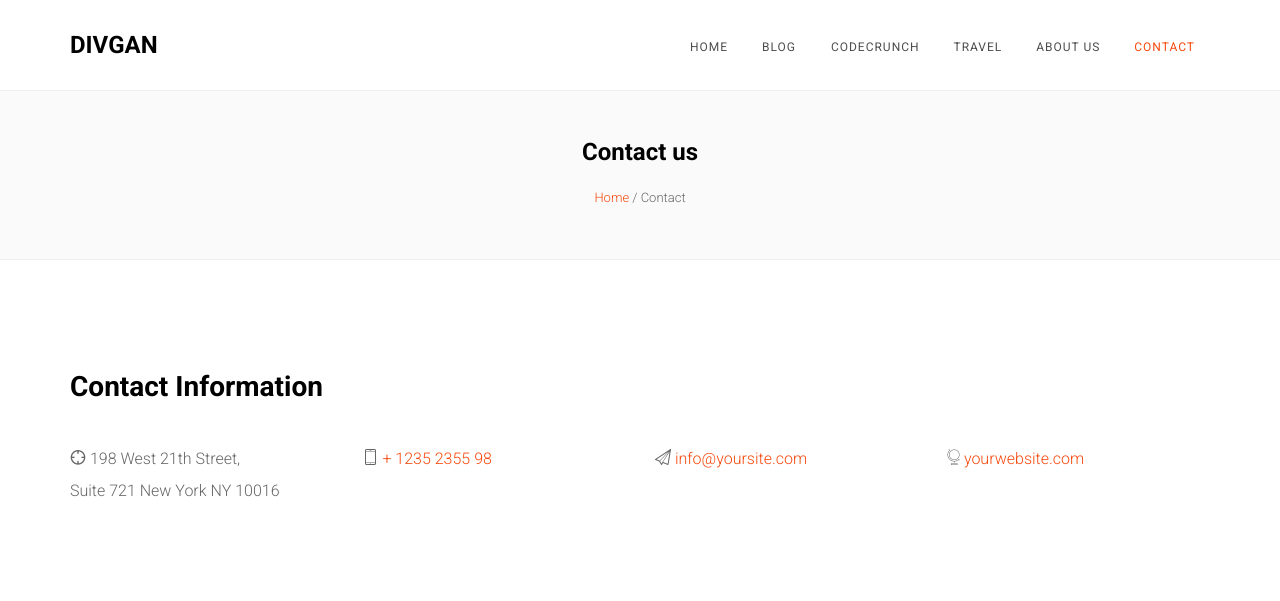
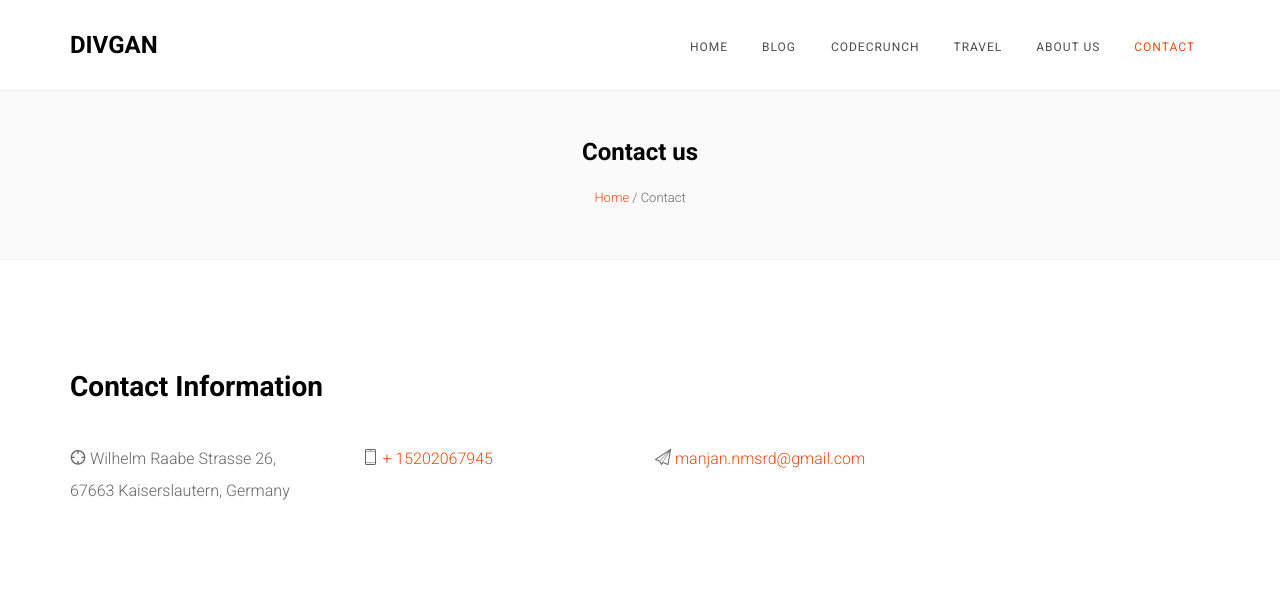
Before and after one commit to GaganGowda89/Divgan, a plain HTML site: page contact.html in a window 1280 px wide. Shown: the top 601 px of the page. Drawn offline with Linux system fonts and the light colour scheme; some packages are replaced by stand-ins of ours; no server answers; files whose address does not match are found by name; a web font is replaced by a local one.

Commit message:
update contact.html

```diff
--- a/contact.html
+++ b/contact.html
@@ -106,17 +106,17 @@
 						<h2 class="heading-2">Contact Information</h2>
 						<div class="row contact-info-wrap row-pb-lg">
 							<div class="col-md-3">
-								<p><span><i class="icon-location-2"></i></span> 198 West 21th Street, <br> Suite 721 New York NY 10016</p>
+								<p><span><i class="icon-location-2"></i></span> Wilhelm Raabe Strasse 26, <br> 67663 Kaiserslautern, Germany</p>
 							</div>
 							<div class="col-md-3">
-								<p><span><i class="icon-phone3"></i></span> <a href="tel://1234567920">+ 1235 2355 98</a></p>
+								<p><span><i class="icon-phone3"></i></span> <a href="tel://1234567920">+ 15202067945</a></p>
 							</div>
 							<div class="col-md-3">
-								<p><span><i class="icon-paperplane"></i></span> <a href="mailto:info@yoursite.com">info@yoursite.com</a></p>
+								<p><span><i class="icon-paperplane"></i></span> <a href="mailto:info@yoursite.com">manjan.nmsrd@gmail.com</a></p>
 							</div>
-							<div class="col-md-3">
+						<!-- 	<div class="col-md-3">
 								<p><span><i class="icon-globe"></i></span> <a href="#">yourwebsite.com</a></p>
-							</div>
+							</div> -->
 						</div>
 					</div>
 					<div class="col-md-12">
```
